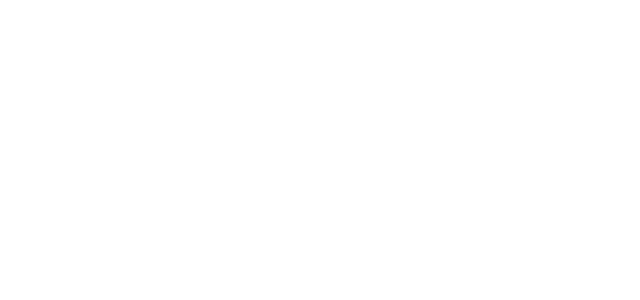
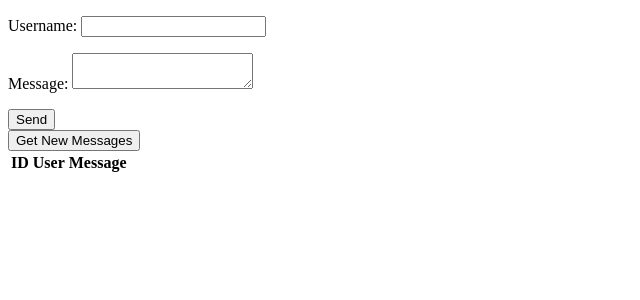
Before and after one commit to AgueroMishel/messaging-client, a Vue app: page / in a window 1280 px wide. Shown: the top 300 px of the page, without its empty margins (0-640 px from the left). Built offline with nearby package versions, Linux system fonts and the light colour scheme.

Commit message:
Implementing messaging client

```diff
--- a/src/App.vue
+++ b/src/App.vue
@@ -1,16 +1,19 @@
 <template>
   <div id="app">
-
+    <SendMessage/>
+    <Messages/>
   </div>
 </template>
 
 <script>
-
+import SendMessage from './components/SendMessage.vue'
+import Messages from './components/Messages.vue'
 
 export default {
   name: 'App',
   components: {
-
+    SendMessage,
+    Messages
   }
 }
 </script>
--- /dev/null
+++ b/src/components/Messages.vue
@@ -0,0 +1,42 @@
+<template>
+    <div class="Messages">
+        <button v-on:click="getNewMessages">Get New Messages</button>
+        <table>
+            <tbody>
+                <th>ID</th>
+                <th>User</th>
+                <th>Message</th>
+                <tr v-for="message in messages" :key="message.id">
+                    <td>{{ message.id }}</td>
+                    <td>{{ message.user }}</td>
+                    <td>{{ message.content }}</td>
+                </tr>
+            </tbody>
+        </table>
+    </div>
+</template>
+
+<script>
+    import axios from 'axios'
+
+    export default {
+        name: 'Messages',
+        data() {
+            return {
+                messages:null
+            }
+        },
+        mounted() {
+            console.log('Messages mounted')
+        },
+        methods: {
+            getNewMessages() {
+                axios
+                    .get('http://localhost:8080/messages')
+                    .then(response => {
+                        this.messages = response.data
+                    })
+            }
+        }
+    }
+</script>
--- /dev/null
+++ b/src/components/SendMessage.vue
@@ -0,0 +1,43 @@
+<template>
+    <div class="SendMessage">
+        <form @submit="sendNewMessage">
+            <p>Username:
+                <input type="text" v-model="user">
+            </p>
+            <p>Message:
+                <textarea v-model="message"></textarea>
+            </p>
+            <button class="btn btn-success">Send</button>
+        </form>
+    </div>
+</template>
+
+<script>
+    import axios from 'axios'
+
+    export default {
+        name: 'SendMessage',
+        data() {
+            return {
+                user: null,
+                message: null
+            }
+        },
+        mounted() {
+            console.log('SendMessage mounted')
+        },
+        methods: {
+            sendNewMessage(e) {
+                e.preventDefault();
+                axios
+                    .post('http://localhost:8080/messages', {
+                        user: this.user,
+                        message: this.message
+                    })
+                    .then(response => {
+                        console.log(response.data)
+                    })
+            }
+        }
+    }
+</script>
```
